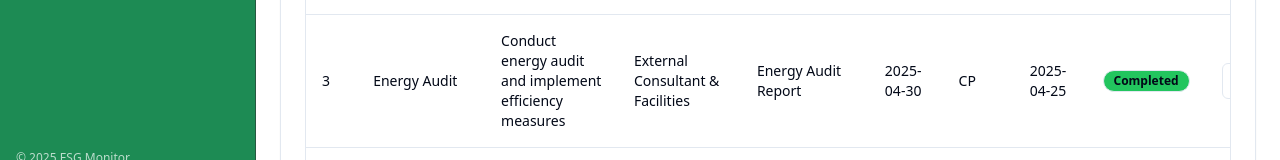
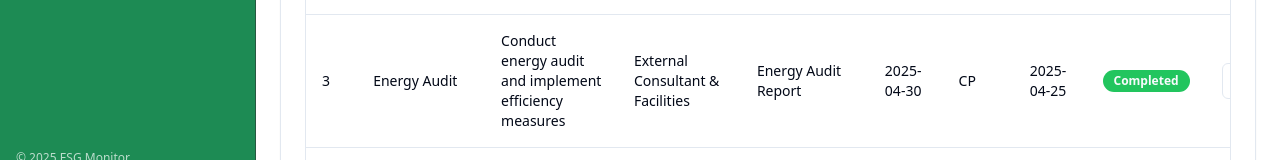
Before and after one commit to S-FND/fund-esg-monitor, a React (Vite) app: page /esg-dd/cap in a window 1280 px wide. Shown: the part 602-762 px from the top of the page. Built offline with nearby package versions, Linux system fonts and the light colour scheme.

Commit message:
Fix: Resolve type error in ESGCAP.tsx
Fixes a TypeScript error related to the `variant` prop of the `Badge` component in `ESGCAP.tsx`. The error occurs because the value "success" is not a valid variant.

```diff
--- a/src/pages/ESGCAP.tsx
+++ b/src/pages/ESGCAP.tsx
@@ -94,7 +94,7 @@ export default function ESGCAP() {
       case "In Progress":
         return <Badge variant="secondary">In Progress</Badge>;
       case "Completed":
-        return <Badge variant="success" className="bg-green-500 hover:bg-green-600">Completed</Badge>;
+        return <Badge variant="default" className="bg-green-500 hover:bg-green-600">Completed</Badge>;
       case "Delayed":
         return <Badge variant="destructive">Delayed</Badge>;
       case "Rejected":
```
